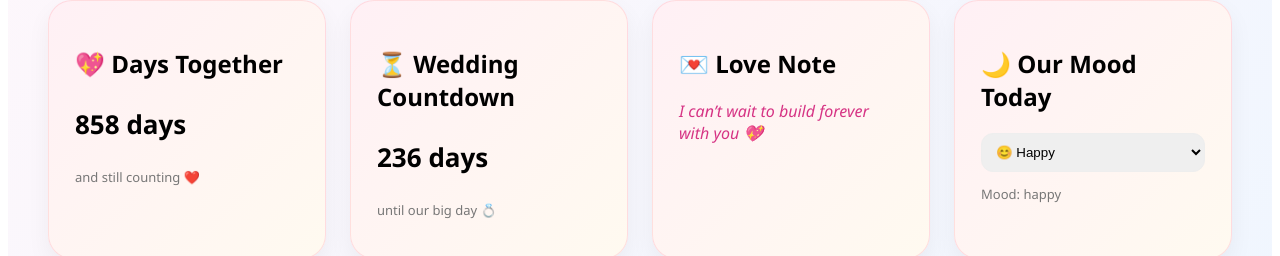
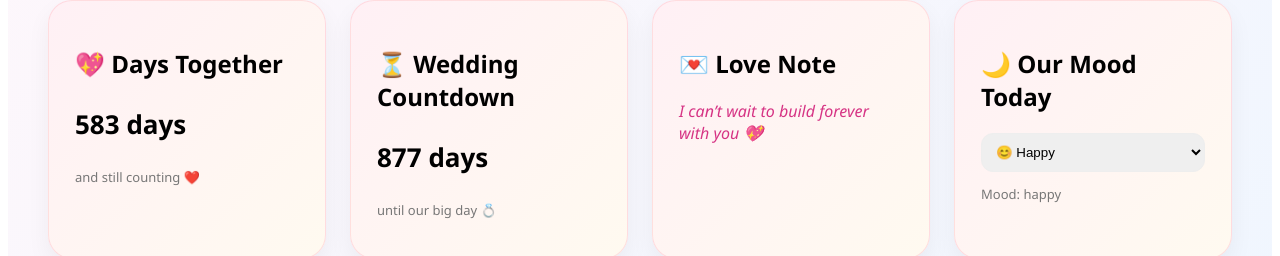
Before and after one commit to akramjha/our-journey-aa, a Vue app: page / in a window 1280 px wide. Shown: the part 299-555 px from the top of the page. Built offline with nearby package versions, Linux system fonts and the light colour scheme.

Commit message:
Fix day date

```diff
--- a/src/pages/WeddingPlanner.vue
+++ b/src/pages/WeddingPlanner.vue
@@ -66,8 +66,8 @@
 import { ref } from "vue";
 import AppHeader from "@/components/AppHeader.vue";
 
-const startDate = new Date("2024-01-01");
-const weddingDate = new Date("2026-12-31");
+const startDate = new Date("2024-10-02");
+const weddingDate = new Date("2028-10-02");
 
 const daysTogether = Math.floor(
   (new Date().getTime() - startDate.getTime()) / (1000 * 60 * 60 * 24)
```
